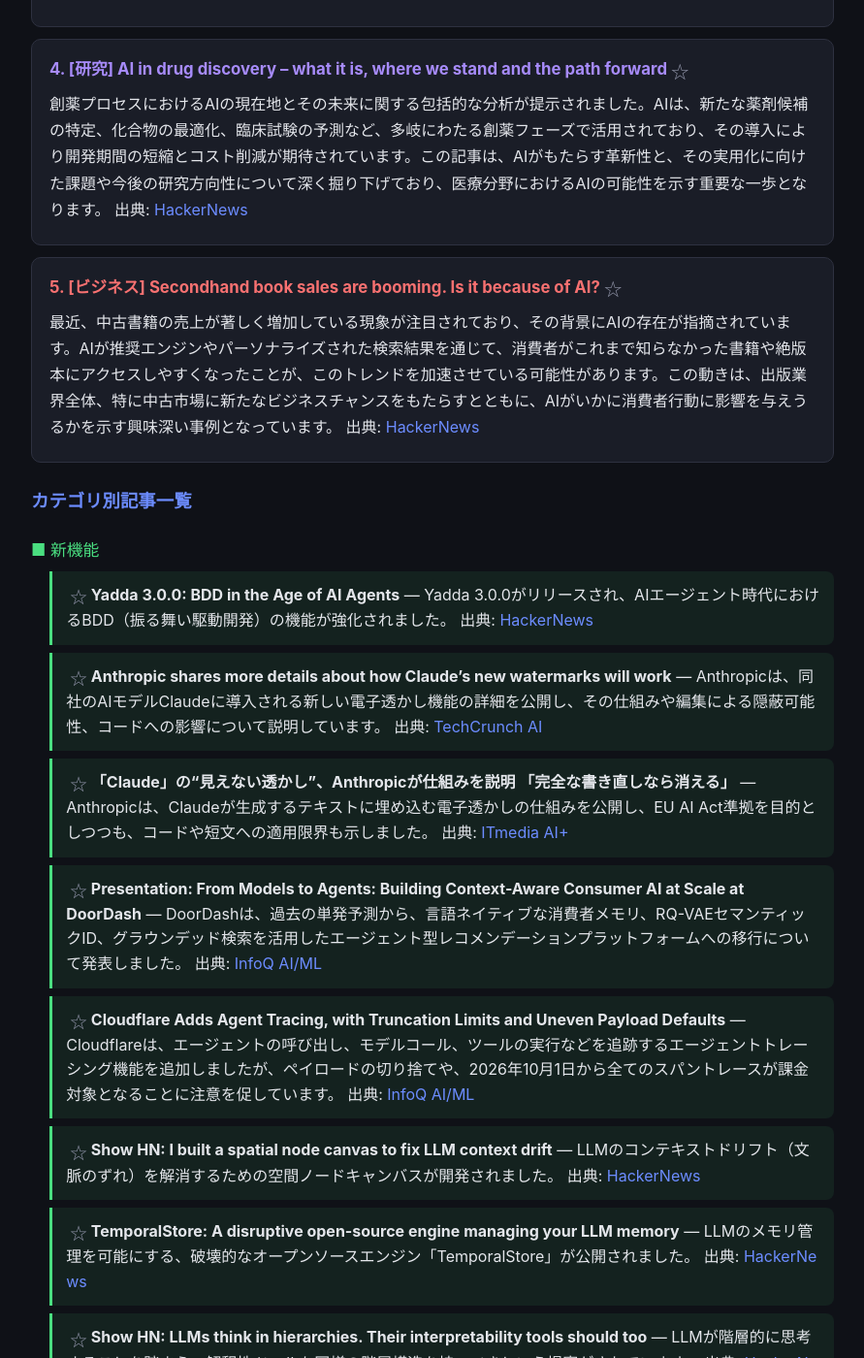
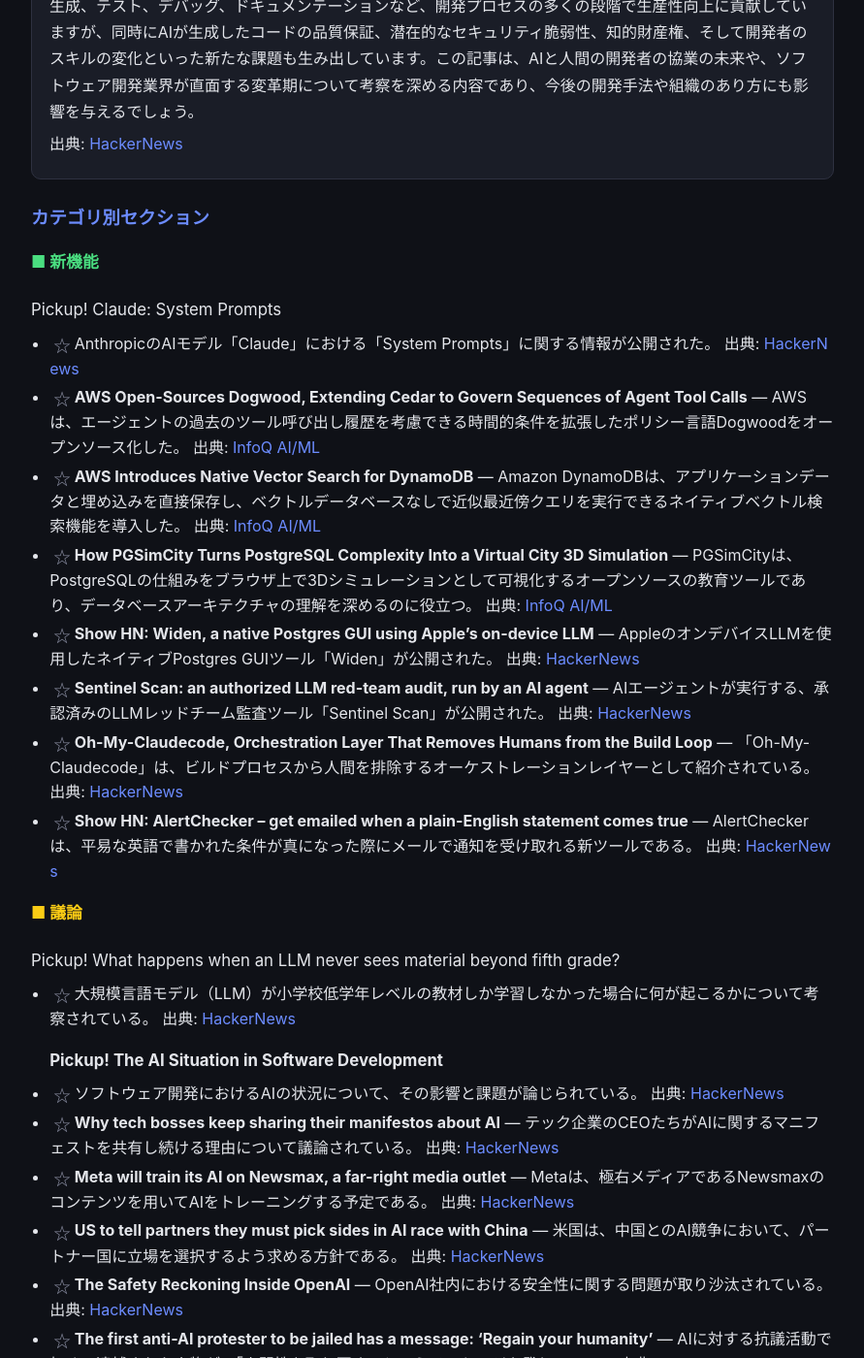
Before and after one commit to otouhu93/nsknowledge-pages, a Jekyll site: the page built from daily/2026-08-16_ai-news.md, in a window 1280 px wide and 1400 px high, scrolled down 878 px. Shown: the whole window at 97% size, without its empty margins (194-1085 px from the left). Built offline with Jekyll 4.4.1, drawn with Linux system fonts in a browser that asks for light colours; our own code applies the rules of GitHub Pages for plain Markdown files; some of the changed text lies outside the part shown.

Commit message:
Add daily report: 2026-08-16_ai-news

```diff
--- a/daily/2026-08-16_ai-news.md
+++ b/daily/2026-08-16_ai-news.md
@@ -2,134 +2,110 @@
 layout: report
 date: 2026-08-16
 type: daily
-total_articles: 33
+total_articles: 21
 ---
 
 # AI ニュース日次レポート — 2026年8月16日（日）
 
 ## 本日のピックアップ
 
-### 1. [研究] AI has access to a vastly larger working memory than the human brain
-最新の研究により、AIが人間の脳と比較して格段に広範なワーキングメモリにアクセスする能力を持つ可能性が示唆されています。これは、AIがより複雑な情報処理や長期的なデータ保持を行う上で、人間を上回る潜在能力を秘めていることを意味します。この発見は、高度な問題解決や推論能力を持つAIの開発を加速させるとともに、人間とAIの認知能力の違いを理解する上で重要な一歩となるでしょう。将来的には、科学や数学といった分野でのブレイクスルーに貢献する可能性が考えられます。
-出典: [HackerNews](https://davidepiffer.com/p/ai-isnt-outthinking-mathematicians)
+### 1. [議論] What happens when an LLM never sees material beyond fifth grade? — 小学校低学年レベルの教材しか学習しなかったLLMは何が起こるのか
+この議論は、大規模言語モデル（LLM）の「知能」が学習データの質と量にどのように依存するかという根本的な問いを投げかけています。もしLLMが高度な専門知識や抽象的な概念を扱わない、初歩的なデータのみで学習した場合、その知識の深さや推論能力、さらには創造性といった側面がどの程度制限されるのかが探求されています。これは、AIの基礎的な能力開発におけるデータ選定の重要性を浮き彫りにし、将来のAI教育におけるカリキュラム設計にも重要な示唆を与える可能性があります。
 
-### 2. [議論] Working with AI feels more like leadership than coding
-AIを活用したプロジェクトにおいて、開発者がコードを直接記述するよりも、AIに指示を与え、その成果を導くリーダーシップ的な役割を担う感覚が強まっているという議論が展開されています。AIが高度なタスクを自律的にこなせるようになるにつれて、人間の役割は具体的な実装から、より戦略的な方向付けや品質管理、そしてAIとの効果的な協調へとシフトしていくことが背景にあります。この変化は、エンジニアリング分野における新たなスキルセットの重要性を示唆しており、将来の働き方に大きな影響を与える可能性があります。
-出典: [HackerNews](https://allen.bargi.org/notes/working-with-ai-feels-like-leadership/)
+出典: [HackerNews](https://littlelearner-ll.github.io/)
 
-### 3. [議論] Cloudflare's AI Psychosis
-セキュリティ企業Cloudflareのシステムにおいて、AIが関与すると思われる異常な挙動や誤作動が「AIの精神病」と表現され、議論を呼んでいます。これは、AIシステムの複雑化や予期せぬ相互作用により、人間には理解しにくい、あるいは制御しにくい現象が発生する可能性を示唆しています。本件は、AIの信頼性、監視の必要性、そして大規模システムにおけるAIの倫理的側面について、改めて深く考察するきっかけとなるでしょう。
-出典: [HackerNews](https://opensauce.it/cloudflare-ai-psychosis/)
+### 2. [新機能] Claude: System Prompts — AnthropicのAIモデル「Claude」におけるSystem Prompts
+AnthropicのAIモデル「Claude」において、「System Prompts」に関する詳細情報が公開されました。System Promptsは、AIの挙動や応答のスタイルをより詳細に制御するための重要な機能であり、開発者がClaudeを特定のタスクや役割に合わせて最適化することを可能にします。これにより、AIがより一貫性のある、意図通りの応答を生成することが期待でき、ビジネスアプリケーションやサービスへの統合がさらに容易になると考えられます。ユーザー体験の向上や、AIの悪用防止にも寄与する可能性を秘めた進歩です。
 
-### 4. [研究] AI in drug discovery – what it is, where we stand and the path forward
-創薬プロセスにおけるAIの現在地とその未来に関する包括的な分析が提示されました。AIは、新たな薬剤候補の特定、化合物の最適化、臨床試験の予測など、多岐にわたる創薬フェーズで活用されており、その導入により開発期間の短縮とコスト削減が期待されています。この記事は、AIがもたらす革新性と、その実用化に向けた課題や今後の研究方向性について深く掘り下げており、医療分野におけるAIの可能性を示す重要な一歩となります。
-出典: [HackerNews](https://www.science.org/content/blog-post/so-how-ai-drug-discovery-doing-really)
+出典: [HackerNews](https://platform.claude.com/docs/en/release-notes/system-prompts)
 
-### 5. [ビジネス] Secondhand book sales are booming. Is it because of AI?
-最近、中古書籍の売上が著しく増加している現象が注目されており、その背景にAIの存在が指摘されています。AIが推奨エンジンやパーソナライズされた検索結果を通じて、消費者がこれまで知らなかった書籍や絶版本にアクセスしやすくなったことが、このトレンドを加速させている可能性があります。この動きは、出版業界全体、特に中古市場に新たなビジネスチャンスをもたらすとともに、AIがいかに消費者行動に影響を与えうるかを示す興味深い事例となっています。
-出典: [HackerNews](https://www.bbc.co.uk/news/articles/cp3rprx2wl4o)
+### 3. [議論] The AI Situation in Software Development — ソフトウェア開発におけるAIの状況
+ソフトウェア開発分野におけるAIの現状、その影響、そして課題について深く議論されています。AIはコード生成、テスト、デバッグ、ドキュメンテーションなど、開発プロセスの多くの段階で生産性向上に貢献していますが、同時にAIが生成したコードの品質保証、潜在的なセキュリティ脆弱性、知的財産権、そして開発者のスキルの変化といった新たな課題も生み出しています。この記事は、AIと人間の開発者の協業の未来や、ソフトウェア開発業界が直面する変革期について考察を深める内容であり、今後の開発手法や組織のあり方にも影響を与えるでしょう。
 
-## カテゴリ別記事一覧
+出典: [HackerNews](https://srikanth.ch/posts/the-ai-situation/)
+
+## カテゴリ別セクション
 
 ### ■ 新機能
 
--   **Yadda 3.0.0: BDD in the Age of AI Agents** — Yadda 3.0.0がリリースされ、AIエージェント時代におけるBDD（振る舞い駆動開発）の機能が強化されました。
-    出典: [HackerNews](http://www.stephen-cresswell.com/2026/08/15/Yadda-3.0.0-BDD-in-the-Age-of-AI-Agents.html)
--   **Anthropic shares more details about how Claude’s new watermarks will work** — Anthropicは、同社のAIモデルClaudeに導入される新しい電子透かし機能の詳細を公開し、その仕組みや編集による隠蔽可能性、コードへの影響について説明しています。
-    出典: [TechCrunch AI](https://techcrunch.com/2026/08/15/anthropic-shares-more-details-about-how-claudes-new-watermarks-will-work/)
--   **「Claude」の“見えない透かし”、Anthropicが仕組みを説明 「完全な書き直しなら消える」** — Anthropicは、Claudeが生成するテキストに埋め込む電子透かしの仕組みを公開し、EU AI Act準拠を目的としつつも、コードや短文への適用限界も示しました。
-    出典: [ITmedia AI+](https://www.itmedia.co.jp/news/article/2608/16/2000000555/)
--   **Presentation: From Models to Agents: Building Context-Aware Consumer AI at Scale at DoorDash** — DoorDashは、過去の単発予測から、言語ネイティブな消費者メモリ、RQ-VAEセマンティックID、グラウンデッド検索を活用したエージェント型レコメンデーションプラットフォームへの移行について発表しました。
-    出典: [InfoQ AI/ML](https://www.infoq.com/presentations/ai-agentic-recommendations-semantic-ids/?utm_campaign=infoq_content&utm_source=infoq&utm_medium=feed&utm_term=AI%2C+ML+%26+Data+Engineering)
--   **Cloudflare Adds Agent Tracing, with Truncation Limits and Uneven Payload Defaults** — Cloudflareは、エージェントの呼び出し、モデルコール、ツールの実行などを追跡するエージェントトレーシング機能を追加しましたが、ペイロードの切り捨てや、2026年10月1日から全てのスパントレースが課金対象となることに注意を促しています。
-    出典: [InfoQ AI/ML](https://www.infoq.com/news/2026/08/cloudflare-agent-tracing/?utm_campaign=infoq_content&utm_source=infoq&utm_medium=feed&utm_term=AI%2C+ML+%26+Data+Engineering)
--   **Show HN: I built a spatial node canvas to fix LLM context drift** — LLMのコンテキストドリフト（文脈のずれ）を解消するための空間ノードキャンバスが開発されました。
-    出典: [HackerNews](https://treequence.ai)
--   **TemporalStore: A disruptive open-source engine managing your LLM memory** — LLMのメモリ管理を可能にする、破壊的なオープンソースエンジン「TemporalStore」が公開されました。
-    出典: [HackerNews](https://temporalstore.ai/blog-context-management.html)
--   **Show HN: LLMs think in hierarchies. Their interpretability tools should too** — LLMが階層的に思考することを踏まえ、解釈性ツールも同様の階層構造を持つべきという提案がされています。
-    出典: [HackerNews](https://github.com/vishal-dehurdle/hypersae)
--   **Privibe - LLM Cli Local first+privacy focus+llama.cpp cache branch + Qwen3.x** — ローカルファーストでプライバシーに焦点を当てたLLM CLIツール「Privibe」が、llama.cppキャッシュブランチとQwen3.xをサポートしてリリースされました。
-    出典: [HackerNews](https://github.com/alainnothere/privibe/tree/main)
--   **Show HN: Live Claude Usage HUD for a $38 Thermalright Trofeo Vision LCD** — $38のサーマルライト製LCDディスプレイを用いて、Claudeの利用状況をリアルタイムで表示するHUDが開発されました。
-    出典: [HackerNews](https://github.com/christensen143/claude-trofeo-hud)
--   **Ask HN: I created a web browser using Claude, everybody hates it** — 「Claude」を利用して開発されたWebブラウザが発表されたが、ユーザーからは否定的な意見が多く寄せられている。
-    出典: [HackerNews](https://news.ycombinator.com/item?id=49314731)
--   **Just shared my experience building a full marketplace with Claude** — 「Claude」を用いてフル機能のマーケットプレイスを構築した経験が共有された。
-    出典: [HackerNews](https://initacademy.oyakoo.store/products/build-it-with-ai)
--   **Make Claude Say Less** — Claudeの応答をより簡潔にするための方法が探求されている。
-    出典: [HackerNews](https://mooch.agency/say-less)
--   **LiquidGlassSkill: Claude skill to implement Apple Liquid Glass UI styles** — AppleのLiquid Glass UIスタイルを実装するClaudeスキル「LiquidGlassSkill」が公開された。
-    出典: [HackerNews](https://github.com/stormaref/LiquidGlassSkill)
--   **The Output Style, It Does Nothing – Learning to Live with Claude** — Claudeの出力スタイルに関する挙動が期待通りに機能しない状況と、それへの対応について考察されている。
-    出典: [HackerNews](https://www.atomic14.com/2026/08/15/output-style-does-nothing)
--   **Ctok: Reconstructed Claude Tokenizer** — 「Claude Tokenizer」を再構築したツール「Ctok」が開発された。
-    出典: [HackerNews](https://github.com/sanderland/ctok)
--   **Show HN: Jovethra – prepaid OpenAI-compatible API with hard usage limits** — 使用制限が設けられたOpenAI互換API「Jovethra」が公開された。
-    出典: [HackerNews](https://jovethra.xyz/playground)
--   **BIAttle – Real-time debate arena for Gemini and Groq with live moderation** — GeminiとGroqによるリアルタイム討論アリーナ「BIAttle」が、ライブモデレーション機能と共に提供開始された。
-    出典: [HackerNews](https://www.biattle.com)
--   **Show HN: Chrome extension that tracks job applications on your machine** — Chrome拡張機能「Show HN」は、ユーザーのローカルマシン上で求人応募状況を追跡できる新ツールを公開しました。
-    出典: [HackerNews](https://github.com/RajaBabu15/job-focus-assist)
+### Pickup! Claude: System Prompts
+- AnthropicのAIモデル「Claude」における「System Prompts」に関する情報が公開された。
+  出典: [HackerNews](https://platform.claude.com/docs/en/release-notes/system-prompts)
+- **AWS Open-Sources Dogwood, Extending Cedar to Govern Sequences of Agent Tool Calls** — AWSは、エージェントの過去のツール呼び出し履歴を考慮できる時間的条件を拡張したポリシー言語Dogwoodをオープンソース化した。
+  出典: [InfoQ AI/ML](https://www.infoq.com/news/2026/08/aws-dogwood-agent-policy/?utm_campaign=infoq_content&utm_source=infoq&utm_medium=feed&utm_term=AI%2C+ML+%26+Data+Engineering)
+- **AWS Introduces Native Vector Search for DynamoDB** — Amazon DynamoDBは、アプリケーションデータと埋め込みを直接保存し、ベクトルデータベースなしで近似最近傍クエリを実行できるネイティブベクトル検索機能を導入した。
+  出典: [InfoQ AI/ML](https://www.infoq.com/news/2026/08/aws-dynamodb-vector-search/?utm_campaign=infoq_content&utm_source=infoq&utm_medium=feed&utm_term=AI%2C+ML+%26+Data+Engineering)
+- **How PGSimCity Turns PostgreSQL Complexity Into a Virtual City 3D Simulation** — PGSimCityは、PostgreSQLの仕組みをブラウザ上で3Dシミュレーションとして可視化するオープンソースの教育ツールであり、データベースアーキテクチャの理解を深めるのに役立つ。
+  出典: [InfoQ AI/ML](https://www.infoq.com/news/2026/08/pgsimcity/?utm_campaign=infoq_content&utm_source=infoq&utm_medium=feed&utm_term=AI%2C+ML+%26+Data+Engineering)
+- **Show HN: Widen, a native Postgres GUI using Apple's on-device LLM** — AppleのオンデバイスLLMを使用したネイティブPostgres GUIツール「Widen」が公開された。
+  出典: [HackerNews](https://github.com/betocmn/widen)
+- **Sentinel Scan: an authorized LLM red-team audit, run by an AI agent** — AIエージェントが実行する、承認済みのLLMレッドチーム監査ツール「Sentinel Scan」が公開された。
+  出典: [HackerNews](https://fbirds5230.github.io/sentinel-scan/)
+- **Oh-My-Claudecode, Orchestration Layer That Removes Humans from the Build Loop** — 「Oh-My-Claudecode」は、ビルドプロセスから人間を排除するオーケストレーションレイヤーとして紹介されている。
+  出典: [HackerNews](https://www.zhcinstitute.com/research/oh-my-claudecode-multi-agent-field-notes/)
+- **Show HN: AlertChecker – get emailed when a plain-English statement comes true** — AlertCheckerは、平易な英語で書かれた条件が真になった際にメールで通知を受け取れる新ツールである。
+  出典: [HackerNews](https://alertchecker.com)
 
 ### ■ 議論
 
-### Pickup! Working with AI feels more like leadership than coding
-出典: [HackerNews](https://allen.bargi.org/notes/working-with-ai-feels-like-leadership/)
-### Pickup! Cloudflare's AI Psychosis
-出典: [HackerNews](https://opensauce.it/cloudflare-ai-psychosis/)
--   **AI Can Now Design Functional Viruses. Should We Worry?** — AIが機能的なウイルスを設計できるようになり、その潜在的な懸念について議論が提起されています。
-    出典: [HackerNews](https://spectrum.ieee.org/ai-designed-virus)
--   **Woman claims her stepfather used Grok to transform childhood photo into explicit imagery** — ある女性が、実父がAIツールGrokを使用して子供時代の写真を露骨な画像に変換したと主張しており、AIが日常を児童性的虐待に変えていると非難しています。
-    出典: [TechCrunch AI](https://techcrunch.com/2026/08/15/woman-claims-her-stepfather-used-grok-to-transform-childhood-photo-into-explicit-imagery/)
--   **It's How You Ask: Gender-Associated Linguistic Bias in LLMs** — 大規模言語モデル（LLM）において、質問の仕方によって性別に関連する言語バイアスが生じることが指摘されています。
-    出典: [HackerNews](https://arxiv.org/abs/2608.13328)
--   **Anthropic just wrote a statement just to confirm all concerns about watermarking** — Anthropicは、AI生成コンテンツのウォーターマーキングに関する懸念について、公式声明を発表し、その重要性を確認しました。
-    出典: [HackerNews](https://xcancel.com/antibot/captcha)
+### Pickup! What happens when an LLM never sees material beyond fifth grade?
+- 大規模言語モデル（LLM）が小学校低学年レベルの教材しか学習しなかった場合に何が起こるかについて考察されている。
+  出典: [HackerNews](https://littlelearner-ll.github.io/)
+### Pickup! The AI Situation in Software Development
+- ソフトウェア開発におけるAIの状況について、その影響と課題が論じられている。
+  出典: [HackerNews](https://srikanth.ch/posts/the-ai-situation/)
+- **Why tech bosses keep sharing their manifestos about AI** — テック企業のCEOたちがAIに関するマニフェストを共有し続ける理由について議論されている。
+  出典: [HackerNews](https://www.bbc.com/news/articles/cz97ljy91zxo)
+- **Meta will train its AI on Newsmax, a far-right media outlet** — Metaは、極右メディアであるNewsmaxのコンテンツを用いてAIをトレーニングする予定である。
+  出典: [HackerNews](https://popular.info/p/meta-will-train-its-ai-on-far-right)
+- **US to tell partners they must pick sides in AI race with China** — 米国は、中国とのAI競争において、パートナー国に立場を選択するよう求める方針である。
+  出典: [HackerNews](https://www.reuters.com/world/china/us-tell-partners-they-must-pick-sides-ai-race-with-china-2026-08-14/)
+- **The Safety Reckoning Inside OpenAI** — OpenAI社内における安全性に関する問題が取り沙汰されている。
+  出典: [HackerNews](https://www.wired.com/story/openai-safety-security-ai-agents-culture/)
+- **The first anti-AI protester to be jailed has a message: 'Regain your humanity'** — AIに対する抗議活動で初めて逮捕された人物が、「人間性を取り戻す」というメッセージを発している。
+  出典: [HackerNews](https://www.theguardian.com/us-news/2026/aug/16/california-openai-protester-wynd-kaufman)
 
 ### ■ 研究
 
-### Pickup! AI has access to a vastly larger working memory than the human brain
-出典: [HackerNews](https://davidepiffer.com/p/ai-isnt-outthinking-mathematicians)
-### Pickup! AI in drug discovery – what it is, where we stand and the path forward
-出典: [HackerNews](https://www.science.org/content/blog-post/so-how-ai-drug-discovery-doing-really)
--   **5G, full bars, nothing loads: Or how I learned to start learning with LLMs** — 5G環境下で通信が遅延する問題に直面しながら、LLMを活用して学習を進める方法について考察されています。
-    出典: [HackerNews](https://www.dumky.net/posts/5g-full-bars-nothing-loads-learning-with-llms/)
--   **AI Just Had Another Math Breakthrough–With Help from a High-School Dropout** — 高校中退者の協力を得て、AIが数学分野で新たな進歩を遂げたことが報じられた。
-    出典: [HackerNews](https://www.wsj.com/tech/ai/ai-math-riemann-hypothesis-anthropic-openai-22f98a87)
+- **The CPU Comeback Is Upon Us** — CPUの性能向上は、AIや最新技術の進化を支える上で重要であり、その復権が予期されている。
+  出典: [IEEE Spectrum AI](https://spectrum.ieee.org/ai-cpu-comeback)
+- **AI-Assisted GPU Porting of a 250k Line Legacy Weather Simulation Code** — 25万行のレガシー気象シミュレーションコードのGPUへの移植にAIが利用された。
+  出典: [HackerNews](https://arxiv.org/abs/2608.13122)
+- **Inducing LLM to assert own consciousness restores human beliefs and values** — 大規模言語モデル（LLM）に自己意識を主張させることで、人間の信念や価値観を回復させる手法が研究されている。
+  出典: [HackerNews](https://arxiv.org/abs/2607.28607)
+- **Testing Moonshot AI's Kimi K3 Inside Claude Code** — Moonshot AIのKimi K3モデルをClaude Code内でテストした結果が示されている。
+  出典: [HackerNews](https://philippdubach.com/posts/kimi-k3-inside-claude-code/)
+- **Open-source models on Dropstone feel noticeably more human than Claude** — Dropstoneで提供されるオープンソースモデルは、Claudeよりも人間らしい感覚を明らかに感じさせることが報告されている。
+  出典: [HackerNews](https://chat.dropstone.io)
 
 ### ■ ビジネス
 
-### Pickup! Secondhand book sales are booming. Is it because of AI?
-出典: [HackerNews](https://www.bbc.co.uk/news/articles/cp3rprx2wl4o)
--   **SpaceX officially closes its Cursor acquisition** — SpaceXがAIコーディングスタートアップCursorの買収を完了し、Cursorは正式にSpaceXの一員となりました。
-    出典: [TechCrunch AI](https://techcrunch.com/2026/08/15/spacex-officially-closes-its-cursor-acquisition/)
--   **OpenAI rolling out ads for Europe later this month** — OpenAIが今月後半にヨーロッパで広告配信を開始することを発表した。
-    出典: [HackerNews](https://openai.com/policies/eu-privacy-policy-preview/)
--   **Anthropic sees AI risks rising, no plan to release stronger "Model 2"** — AnthropicはAIのリスクが増加していると認識しており、より強力な「Model 2」のリリース計画は現時点ではありません。
-    出典: [HackerNews](https://www.axios.com/2026/08/14/anthropic-model-2-ai-risk)
+- **Can an LLM price a World Cup match better than the market (and make money)?** — 大規模言語モデル（LLM）が、サッカーワールドカップの試合価格を市場よりも正確に予測し、収益を上げられるかどうかの可能性が探られている。
+  出典: [HackerNews](https://christian.bock.bio/posts/frontier_xg_worldcup/)
 
 ## arXiv論文セクション
+
 ### arXiv cs.AI（本日0件）
 
 ### arXiv cs.CL（本日0件）
 
 ## 収集状況テーブル
+
 | ソース | 取得件数 | ステータス |
 |---|---|---|
 | OpenAI Blog | 0 | 0件 |
 | Google AI Blog | 0 | 0件 |
 | Anthropic News | 0 | 0件 |
 | Microsoft Blog | 0 | 0件 |
-| TechCrunch AI | 3 | 取得成功（3件） |
+| TechCrunch AI | 0 | 0件 |
 | VentureBeat AI | 0 | 0件 |
 | MIT Tech Review | 0 | 0件 |
-| IEEE Spectrum AI | 0 | 0件 |
-| InfoQ AI/ML | 2 | 取得成功（2件） |
+| IEEE Spectrum AI | 1 | 取得成功（1件） |
+| InfoQ AI/ML | 3 | 取得成功（3件） |
 | arXiv cs.AI | 0 | 0件 |
 | arXiv cs.CL | 0 | 0件 |
-| ITmedia AI+ | 1 | 取得成功（1件） |
-| HackerNews | 27 | 取得成功（27件） |
+| ITmedia AI+ | 0 | 0件 |
+| HackerNews | 17 | 取得成功（17件） |
 | r/MachineLearning | 0 | 0件 |
 | r/LocalLLaMA | 0 | 0件 |
 | r/artificial | 0 | 0件
```
